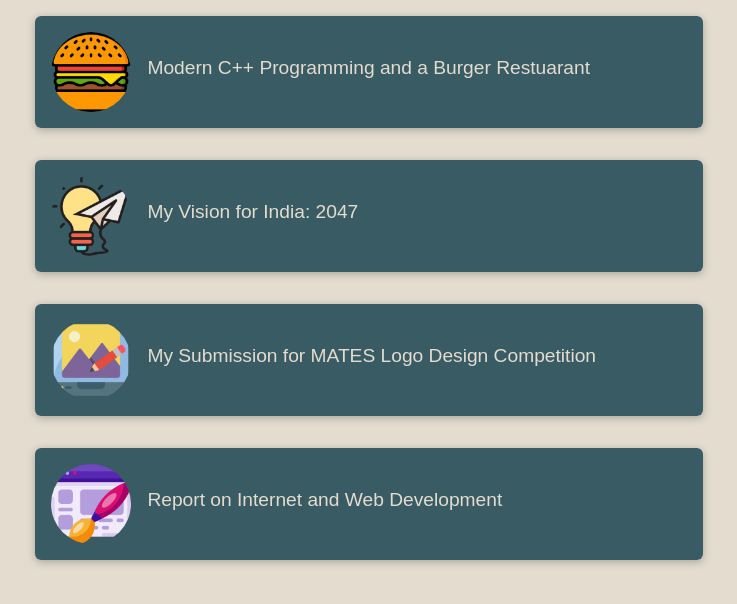
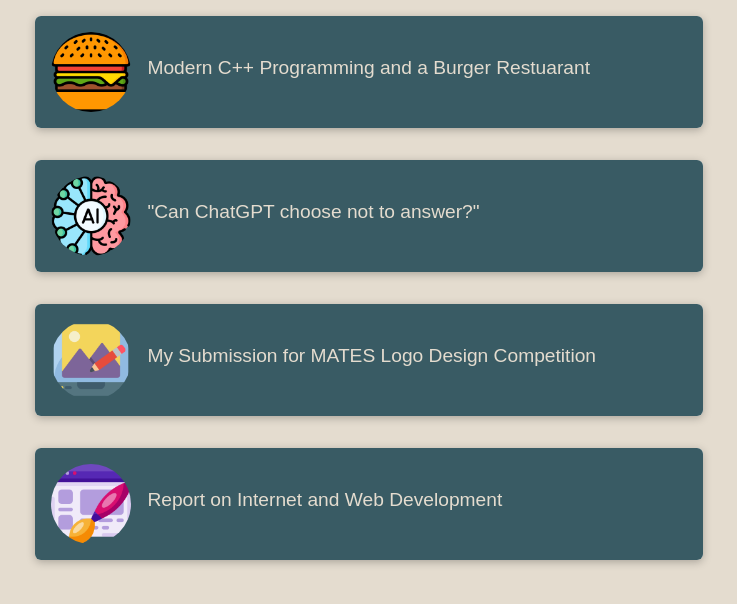
Before and after one commit to Aakash-mishra2/Portfolio, a React (Create React App) app: page /articles in a window 1280 px wide. Shown: the top 604 px of the page, without its empty margins (283-1020 px from the left). Built offline with nearby package versions, Linux system fonts and the light colour scheme; a web font is replaced by a local one.

Commit message:
articles removed

```diff
--- a/src/Articles/Articles.js
+++ b/src/Articles/Articles.js
@@ -1,9 +1,8 @@
 import FrontList from "../front/components/FrontList";
-import vsn from "../icons/vision.png";
 import wbd from "../icons/web-design.png";
 import logo from "../icons/image-editing.png";
 import brg from "../icons/burger.png";
-
+import ai from "../icons/ai.png";
 export default function Articles() {
     const ARTICLES = [
         {
@@ -13,10 +12,10 @@ export default function Articles() {
             linkTo: 'https://medium.com/@aakash281/modern-c-programming-and-a-burger-restaurant-9ebb7514e164'
         },
         {
-            id: 'a3',
-            name: 'My Vision for India: 2047',
-            icon: vsn,
-            linkTo: 'https://www.dropbox.com/s/mlnx69ge3wtcj2z/My%20Vision%20for%20India%202047.pdf?dl=0'
+            id: 'a2',
+            name: '"Can ChatGPT choose not to answer?"',
+            icon: ai,
+            linkTo: 'https://medium.com/@aakash281/can-chatgpt-choose-not-to-answer-ceeba2e2da31'
         },
         {
             id: 'a5',
```
